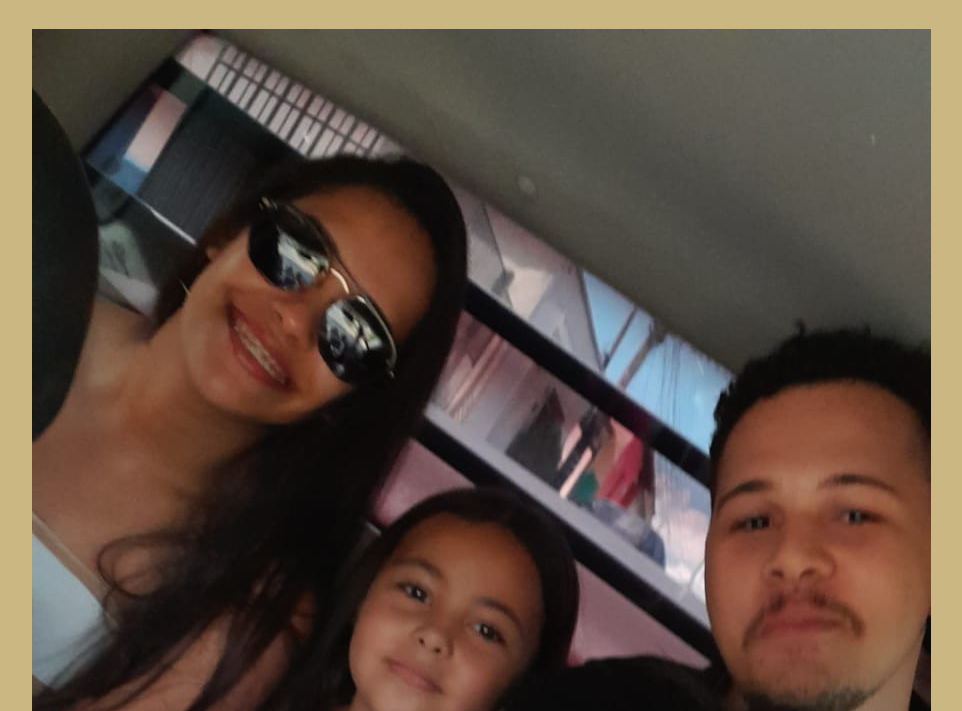
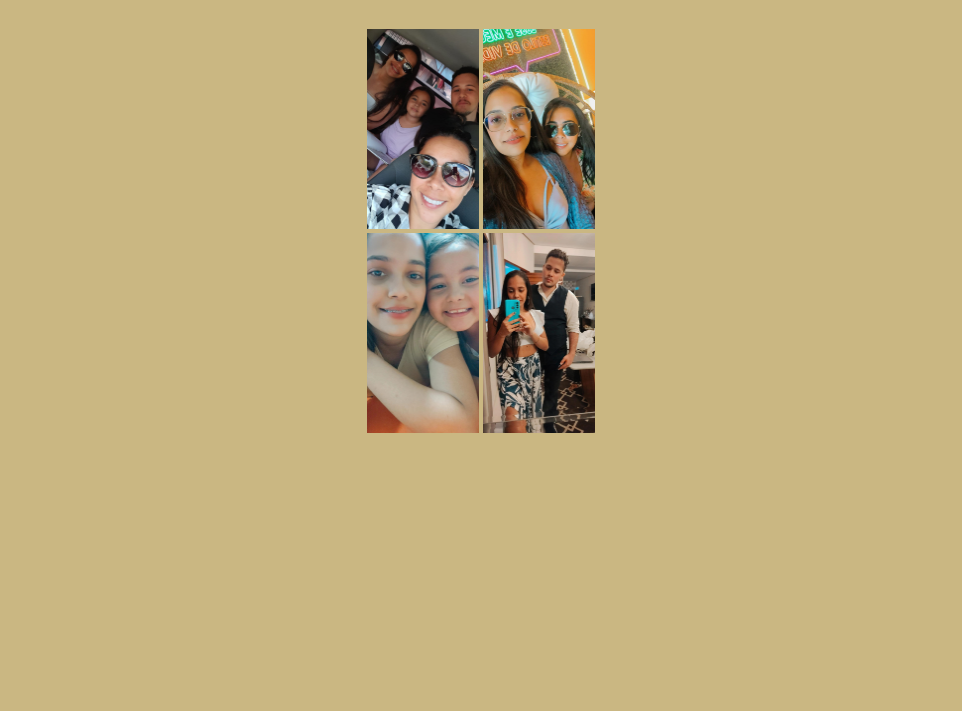
Before and after one commit to HadassaKiria/familia, a plain HTML site: page familia.html in a window 1280 px wide. Shown: the part 89-800 px from the top of the page, without its empty margins (159-1121 px from the left). Drawn offline with Linux system fonts and the light colour scheme.

Commit message:
Alterações no arquivo 'familia'.

```diff
--- a/familia.html
+++ b/familia.html
@@ -23,9 +23,9 @@
 <body>
     <h1>Família!</h1>
 
-    <img src="images/familia.jpg" alt="Imagem da família" style="max-width:100%;height:auto;">
-    <img src="images/mae.jpg" alt="Imagem da família" style="max-width:100%;height:auto;">
-    <img src="images/julinha.jpg" alt="Imagem da família" style="max-width:100%;height:auto;">
-    <img src="images/familia4.jpg" alt="Imagem da família" style="max-width:100%;height:auto;">
+    <img src="images/familia.jpg" alt="Imagem da família" style="max-width:150px;height:200px;">
+    <img src="images/mae.jpg" alt="Imagem da família" style="max-width:150px;height:200px;"><br>
+    <img src="images/julinha.jpg" alt="Imagem da família" style="max-width:150px;height:200px;">
+    <img src="images/familia4.jpg" alt="Imagem da família" style="max-width:150px;height:200px;">
 </body>
 </html>
```
